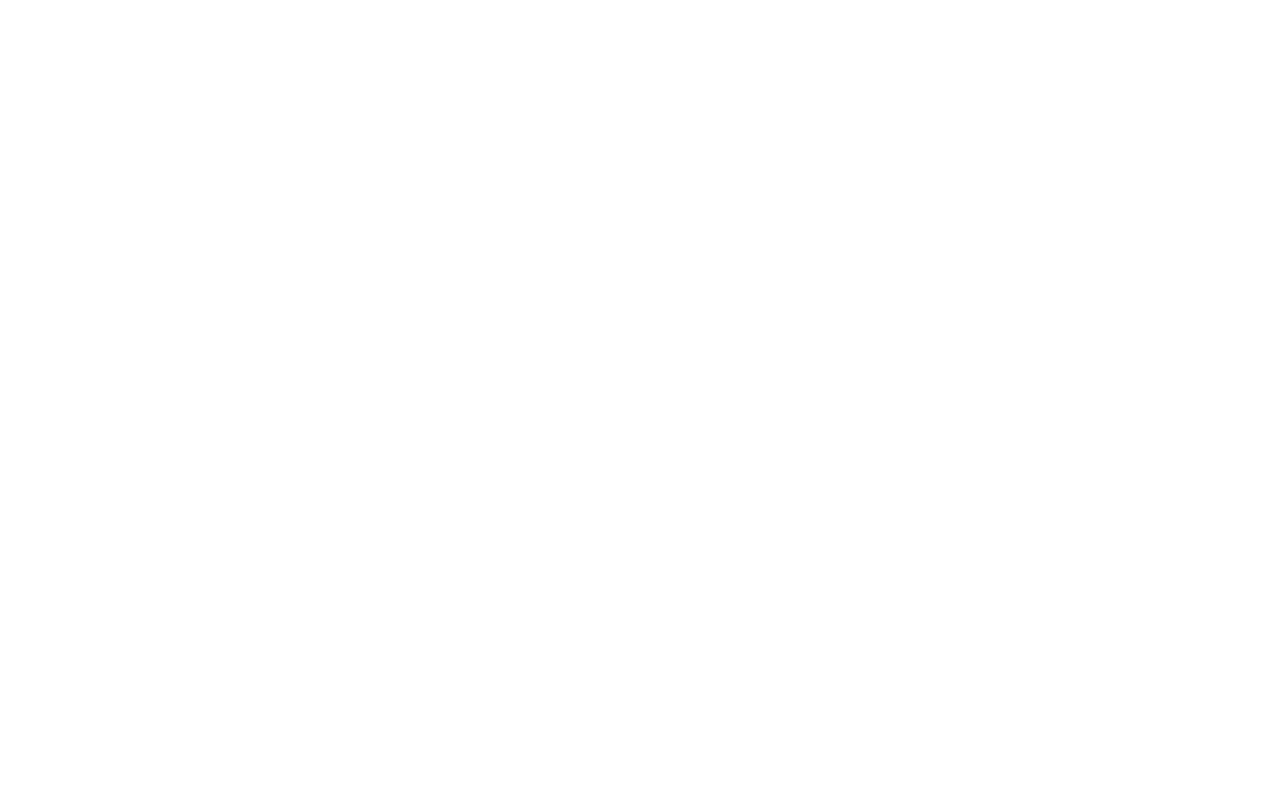
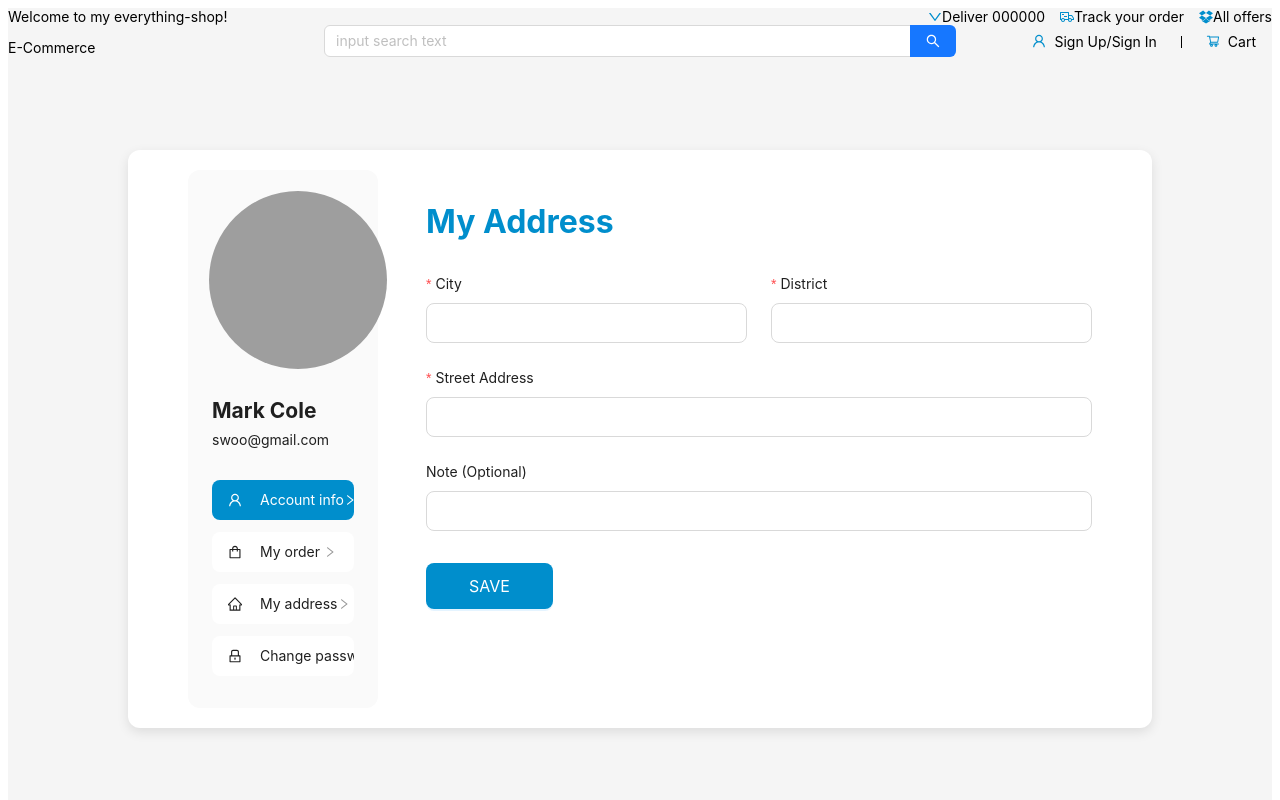
Before and after one commit to raisfordiner/the-everything-shop, a React app in the folder frontend/: page /profile/my-address in a window 1280 px wide. Before the commit this address had no page. Shown: the top 800 px of the page. Built offline with nearby package versions, Linux system fonts and the light colour scheme; grey boxes are pictures that could not be loaded; the HTML template or start-up script is replaced by a standard one.

Commit message:
feat: Add address page

```diff
--- a/frontend/src/components/layouts/Profile/Profile.jsx
+++ b/frontend/src/components/layouts/Profile/Profile.jsx
@@ -37,6 +37,7 @@ const Profile = () => {
         {
             key: "my-address",
             label: (
+                <Link to="my-address">
                     <div className={"profile__menu-item"}>
                         <div className="profile__menu-item-left">
                             <HomeOutlined/>
@@ -44,6 +45,7 @@ const Profile = () => {
                         </div>
                         <RightOutlined className="profile__menu-item-right"/>
                     </div>
+                </Link>
             ),
         },
         {
@@ -51,7 +53,7 @@ const Profile = () => {
             label: (
                 <div className={"profile__menu-item"}>
                     <div className="profile__menu-item-left">
-                        <LockOutlined />
+                        <LockOutlined/>
                         <span>Change password</span>
                     </div>
                     <RightOutlined className="profile__menu-item-right"/>
--- /dev/null
+++ b/frontend/src/pages/customer/Address/Address.jsx
@@ -0,0 +1,57 @@
+import React from 'react';
+import {Button, Col, Form, Input, Row} from "antd";
+
+const Address = () => {
+    return (
+        <>
+            <Form layout="vertical" name={"address_form"} className="address__form">
+                <h2 style={{fontSize: "32px", color: '#008ECC'}}>My Address</h2>
+
+                <Row gutter={24}>
+                    <Col span={12}>
+                        <Form.Item
+                            label="City"
+                            name="city"
+                            rules={[{ required: true, message: 'Please input your city!' }]}
+                        >
+                            <Input size="large" />
+                        </Form.Item>
+                    </Col>
+                    <Col span={12}>
+                        <Form.Item
+                            label="District"
+                            name="district"
+                            rules={[{ required: true, message: 'Please input your district!' }]}
+                        >
+                            <Input size="large" />
+                        </Form.Item>
+                    </Col>
+                </Row>
+
+                <Form.Item
+                    label="Street Address"
+                    name="streetAddress"
+                    rules={[{ required: true, message: 'Please input your address!' }]}
+                >
+                    <Input size="large"/>
+                </Form.Item>
+
+                <Form.Item
+                    label="Note (Optional)"
+                    name="note"
+                >
+                    <Input size="large" />
+                </Form.Item>
+
+                <Form.Item style={{marginTop: '32px'}}>
+                    <Button type="primary" htmlType="submit" size="large"
+                            style={{padding: '22px 42px', color: "white", backgroundColor: "#008ECC"}}>
+                        SAVE
+                    </Button>
+                </Form.Item>
+            </Form>
+        </>
+    )
+}
+
+export default Address;
--- a/frontend/src/routes/routes.jsx
+++ b/frontend/src/routes/routes.jsx
@@ -6,6 +6,7 @@ import Login from "../pages/public/Login/Login.jsx";
 import Register from "../pages/customer/Register/Register.jsx";
 import Profile from "../components/layouts/Profile/Profile.jsx";
 import AccountInfo from "../pages/customer/AccountInfo/AccountInfo.jsx";
+import Address from "../pages/customer/Address/Address.jsx";
 
 
 export const routes = [
@@ -32,6 +33,10 @@ export const routes = [
                     {
                         index: true,
                         element: <AccountInfo/>
+                    },
+                    {
+                        path: 'my-address',
+                        element: <Address />,
                     }
                 ]
             }
```
Lines whose indentation alone changed are shown as unchanged.
